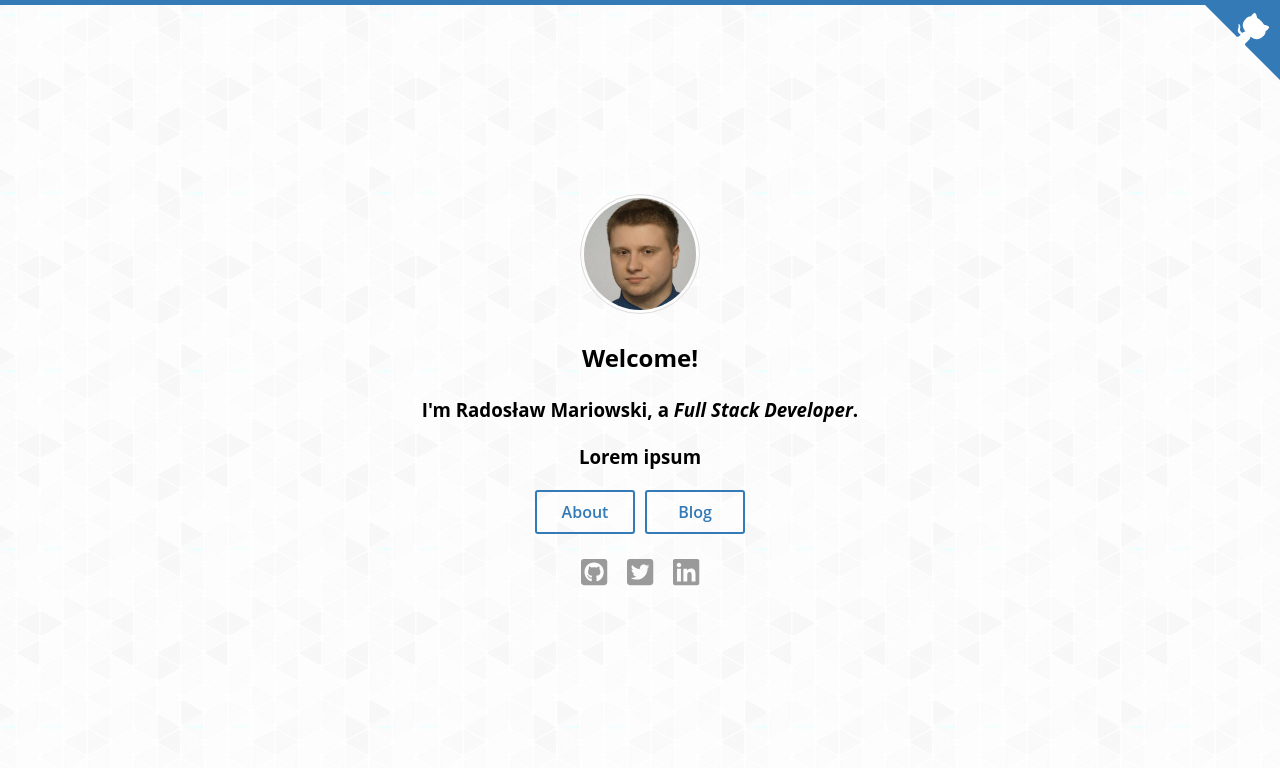
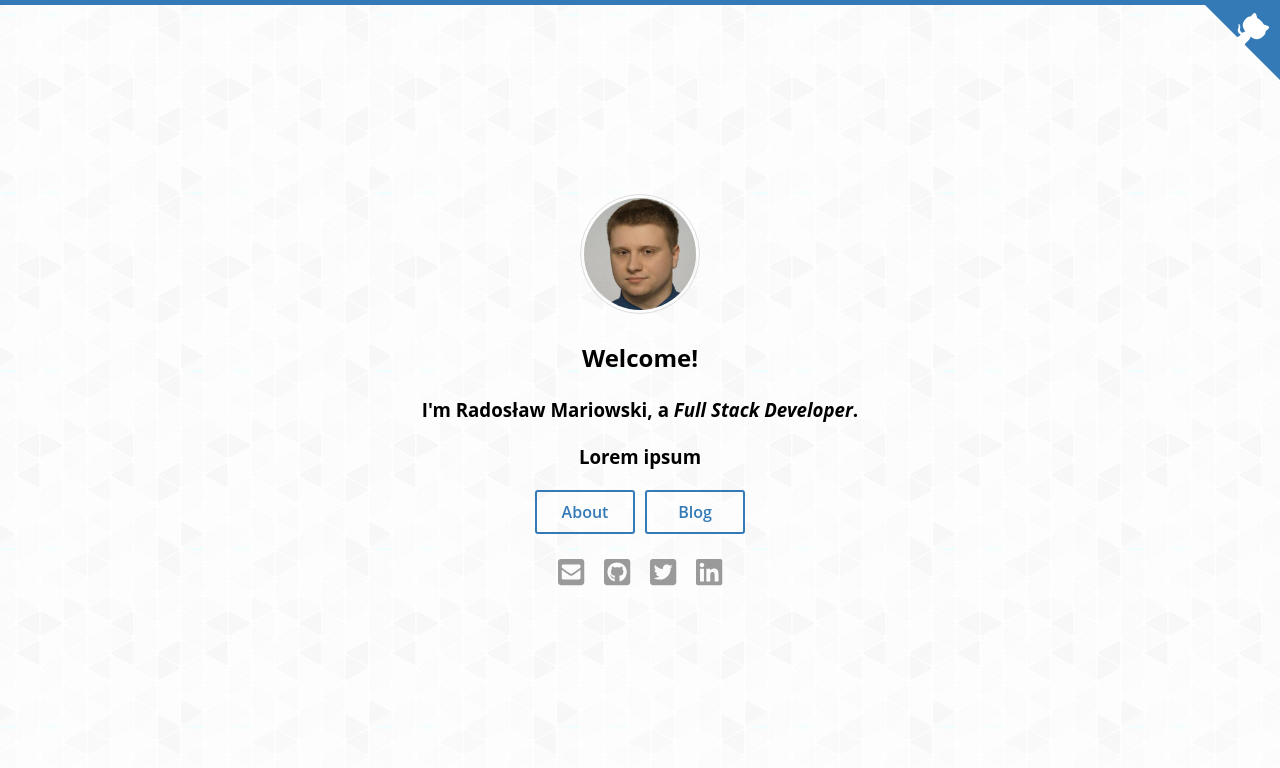
Before and after one commit to Xandev/my-website, a Next.js app: page / in a window 1280 px wide. Shown: the top 768 px of the page. Built offline with nearby package versions, Linux system fonts and the light colour scheme.

Commit message:
Add mail button icon

```diff
--- a/components/Hero/Social/Social.tsx
+++ b/components/Hero/Social/Social.tsx
@@ -1,11 +1,13 @@
 import React, { FC } from "react";
 import { faGithubSquare, faTwitterSquare, faLinkedin } from "@fortawesome/free-brands-svg-icons";
+import { faEnvelopeSquare } from "@fortawesome/free-solid-svg-icons";
 import SocialItem from "./Item/SocialItem";
 
 const Social: FC = () => {
   return (
     <>
       <ul className="social">
+        <SocialItem href="mailto:radek@mariowski.pl" icon={faEnvelopeSquare} />
         <SocialItem href="https://github.com/Xandev" icon={faGithubSquare} />
         <SocialItem href="https://twitter.com/RMariowski" icon={faTwitterSquare} />
         <SocialItem href="https://www.linkedin.com/in/rados%C5%82aw-mariowski-4a1465ba/" icon={faLinkedin} />
```
